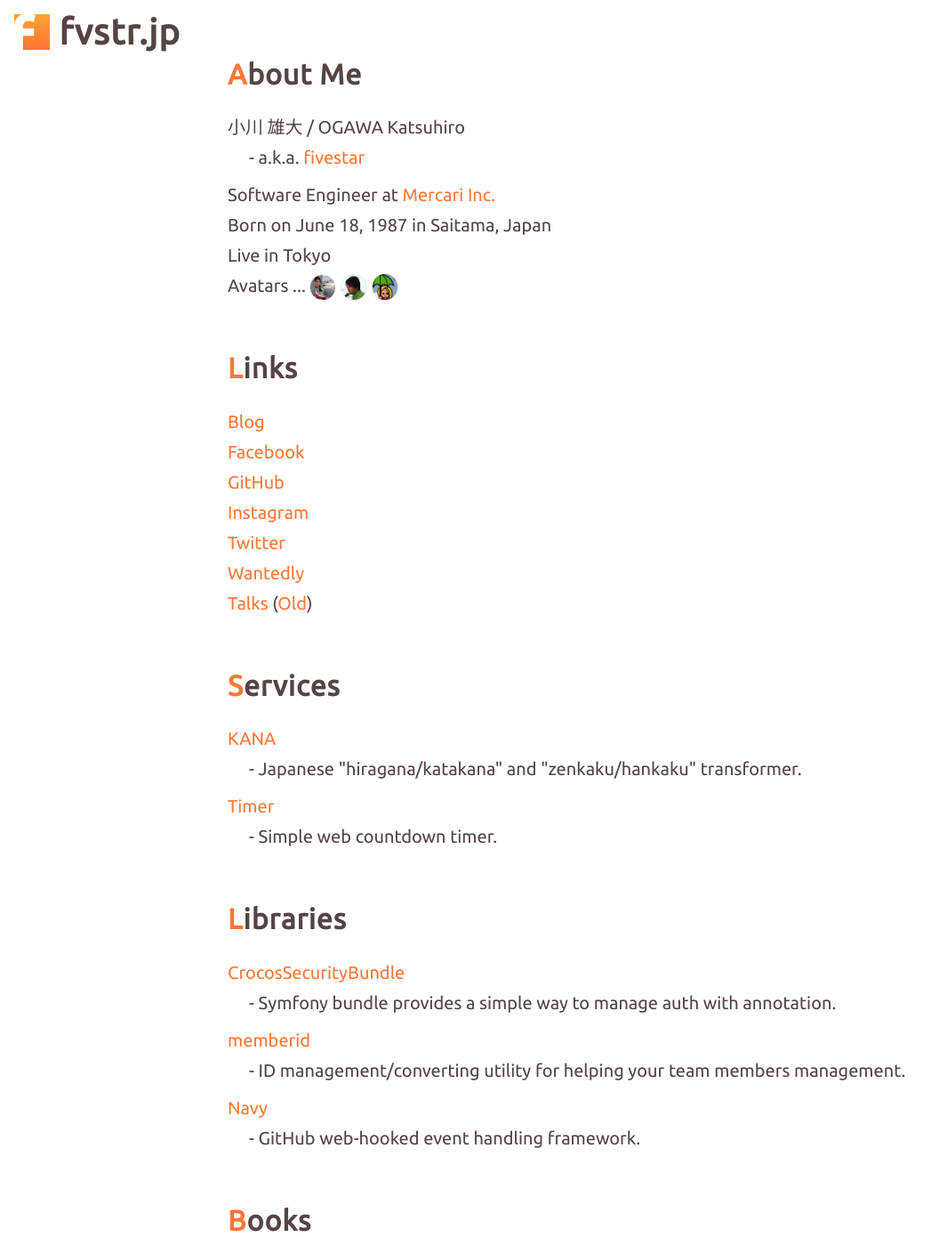
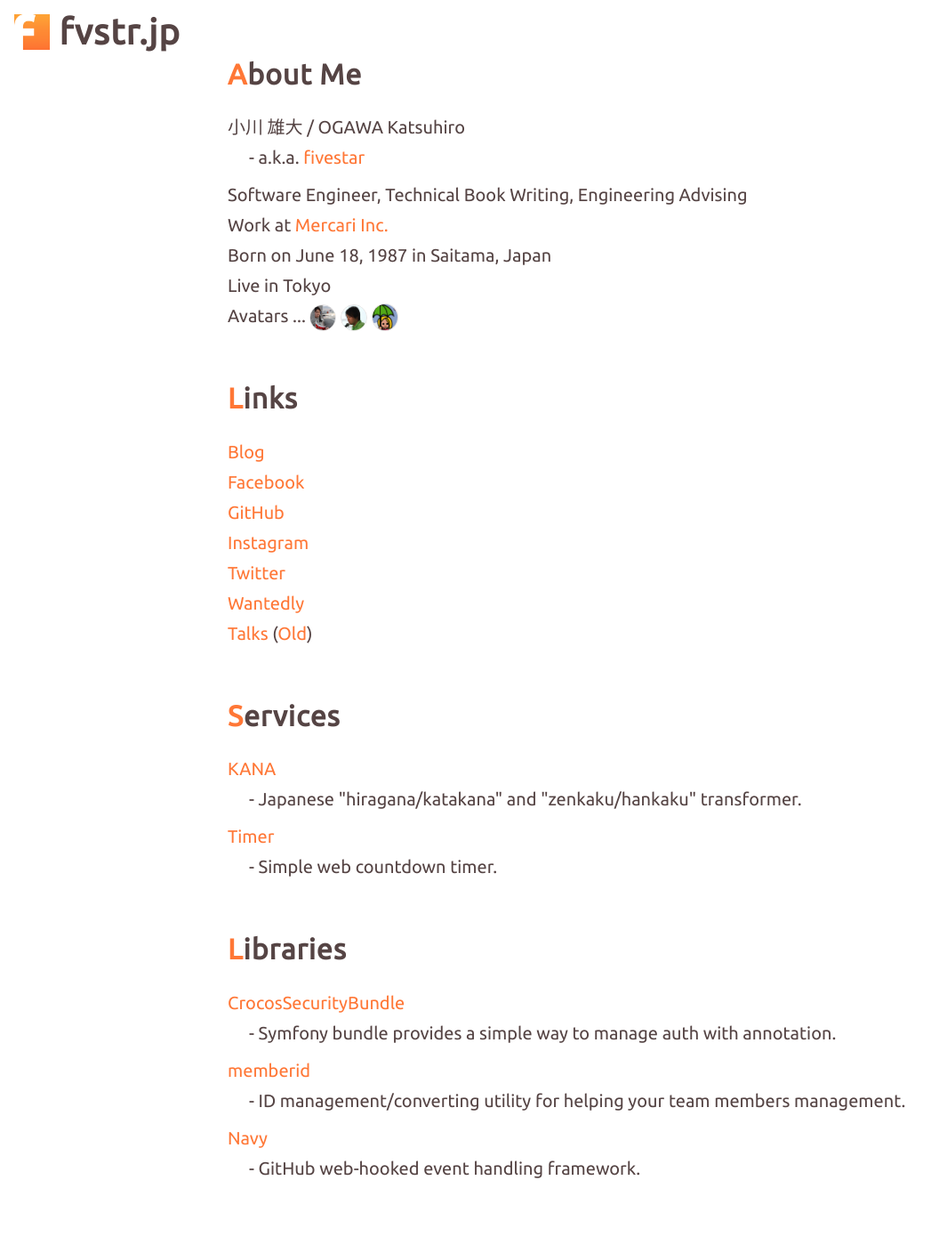
Before and after one commit to fivestar/fivestar.github.io, a Jekyll site: the page built from index.html, in a window 1280 px wide and 1400 px high, cut to the strip 0-1390 px from the top of the window. Shown: the whole strip at 89% size, without its empty margins (0-1065 px from the left). Built offline with Jekyll 4.4.1, drawn with Linux system fonts in a browser that asks for light colours; some web fonts are replaced; some of the changed text lies outside the part shown.

```diff
--- a/index.html
+++ b/index.html
@@ -19,7 +19,10 @@ layout: default
       a.k.a. <a href="https://github.com/fivestar">fivestar</a>
     </dd>
     <dt class="infolist__term">
-      Software Engineer at <a href="https://about.mercari.com/">Mercari Inc.</a>
+      Software Engineer, Technical Book Writing, Engineering Advising
+    </dt>
+    <dt class="infolist__term">
+      Work at <a href="https://about.mercari.com/">Mercari Inc.</a>
     </dt>
     <dt class="infolist__term">
       Born on <time datetime="1987-06-18">June 18, 1987</time> in Saitama, Japan
```
Also changed, not shown: other parts of index.html (+2 -2 lines).
